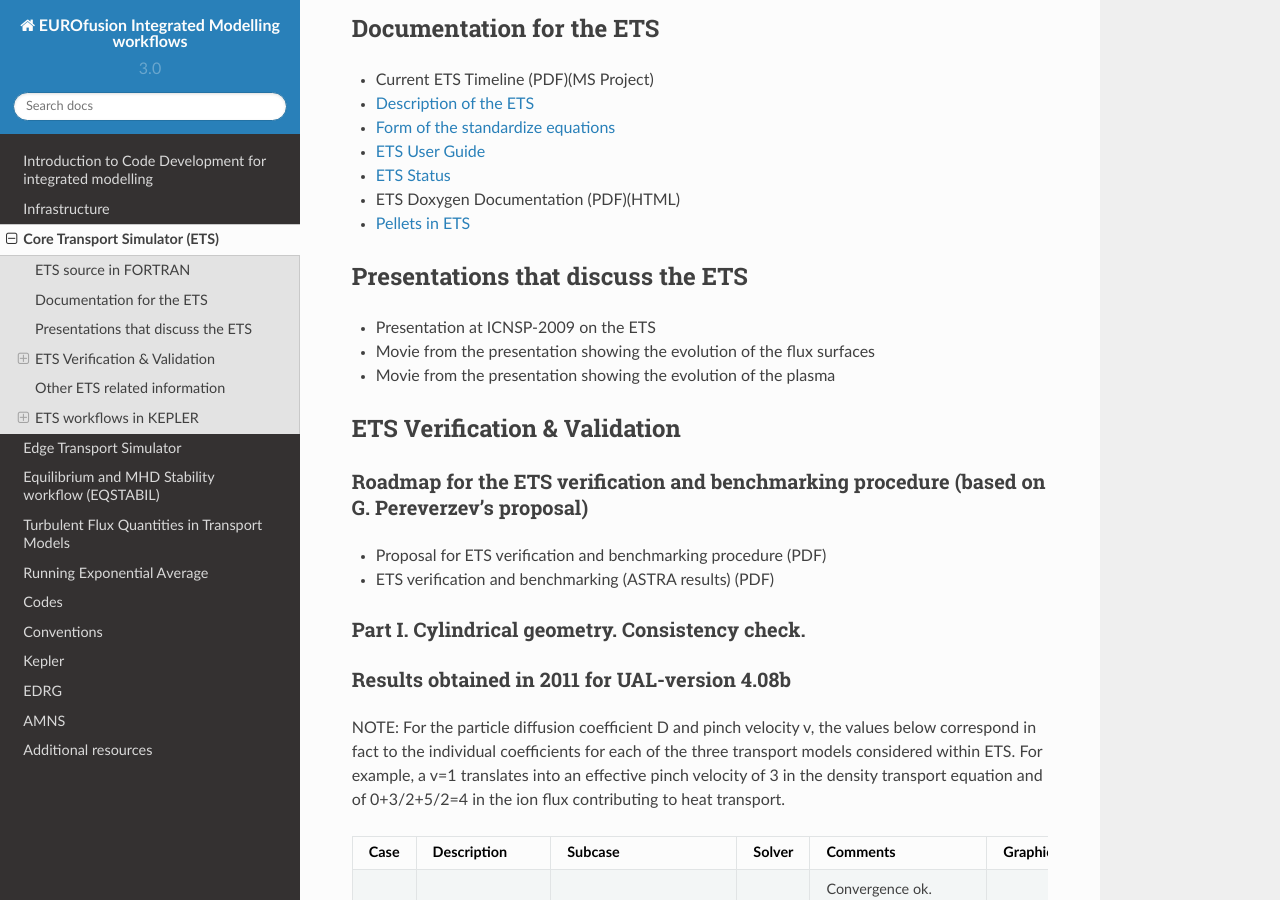
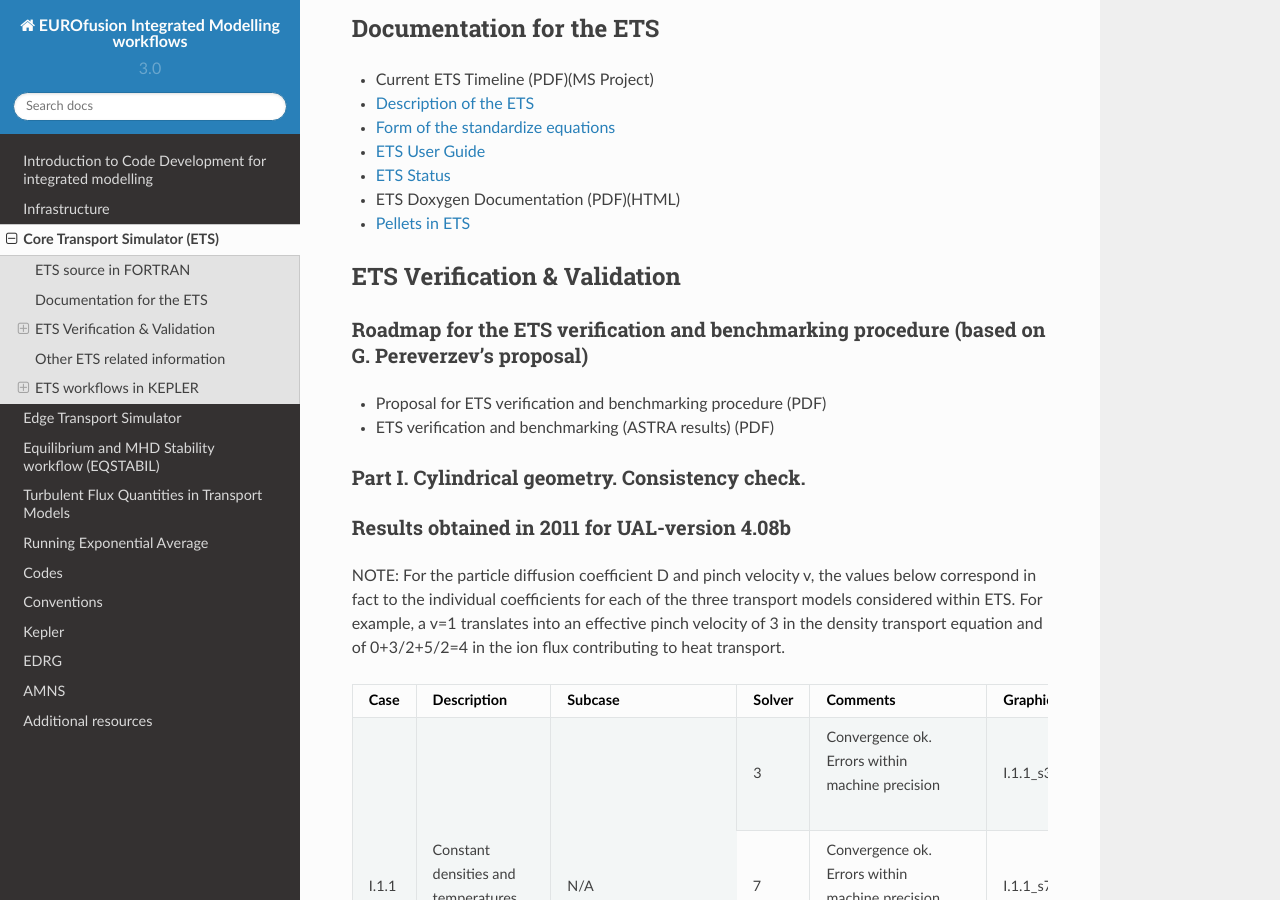
Before and after one commit to WPCD-Workflows/documentation, a Sphinx documentation site: the page built from source/ets.rst, in a window 1280 px wide and 900 px high, scrolled down 841 px. Built offline with Sphinx 7.4.7 and the Read the Docs theme 2.0.0, drawn with Linux system fonts in a browser that asks for light colours.

Commit message:
Update ets.rst

```diff
--- a/source/ets.rst
+++ b/source/ets.rst
@@ -52,15 +52,6 @@ Documentation for the ETS
 -  `ETS Status <https://portal.eufus.eu/documentation/ITM/imports/imp3/public/ETS_Documentation/ETS_Status.pdf>`__
 -  ETS Doxygen Documentation (PDF)(HTML)
 -  `Pellets in ETS <https://portal.eufus.eu/documentation/ITM/html/pellet.html>`__
-
-**********************************
-Presentations that discuss the ETS
-**********************************
-
--  Presentation at ICNSP-2009 on the ETS
--  Movie from the presentation showing the evolution of the flux
-   surfaces
--  Movie from the presentation showing the evolution of the plasma
 
 *****************************
 ETS Verification & Validation
```
